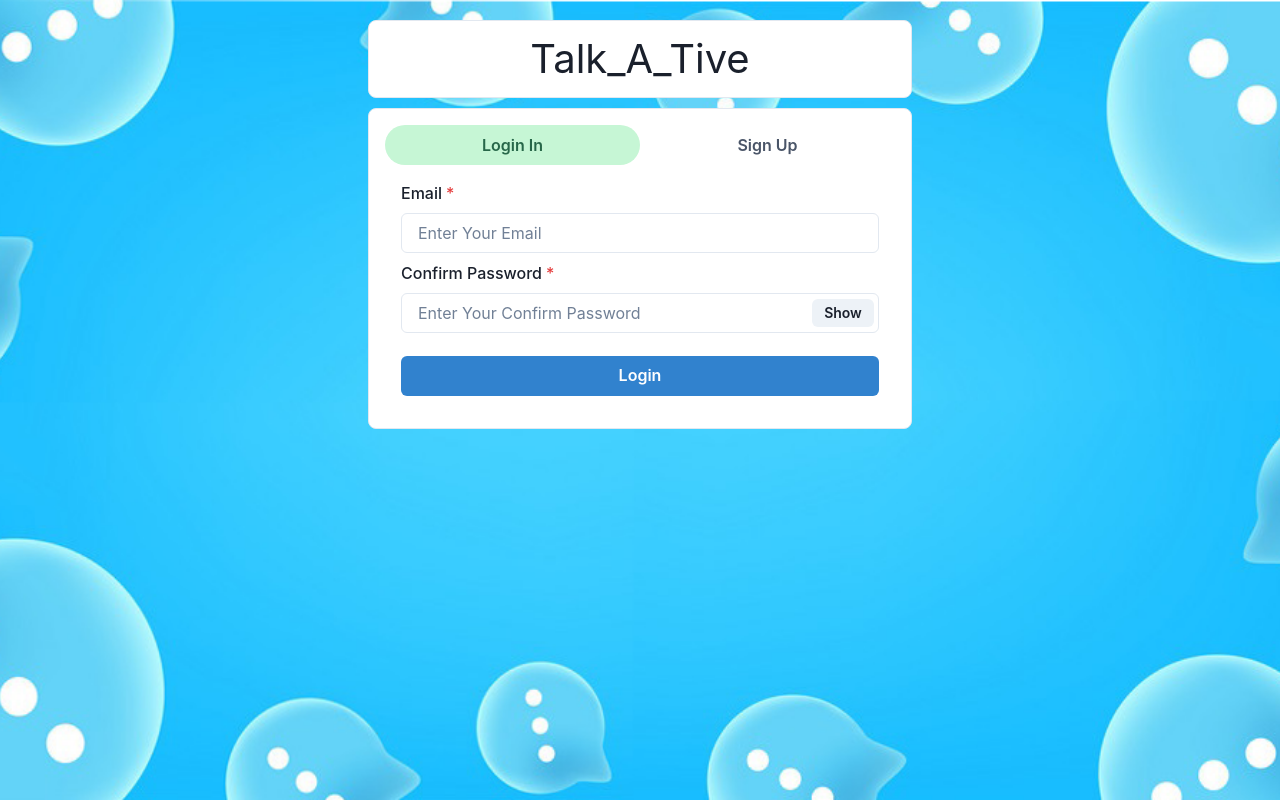
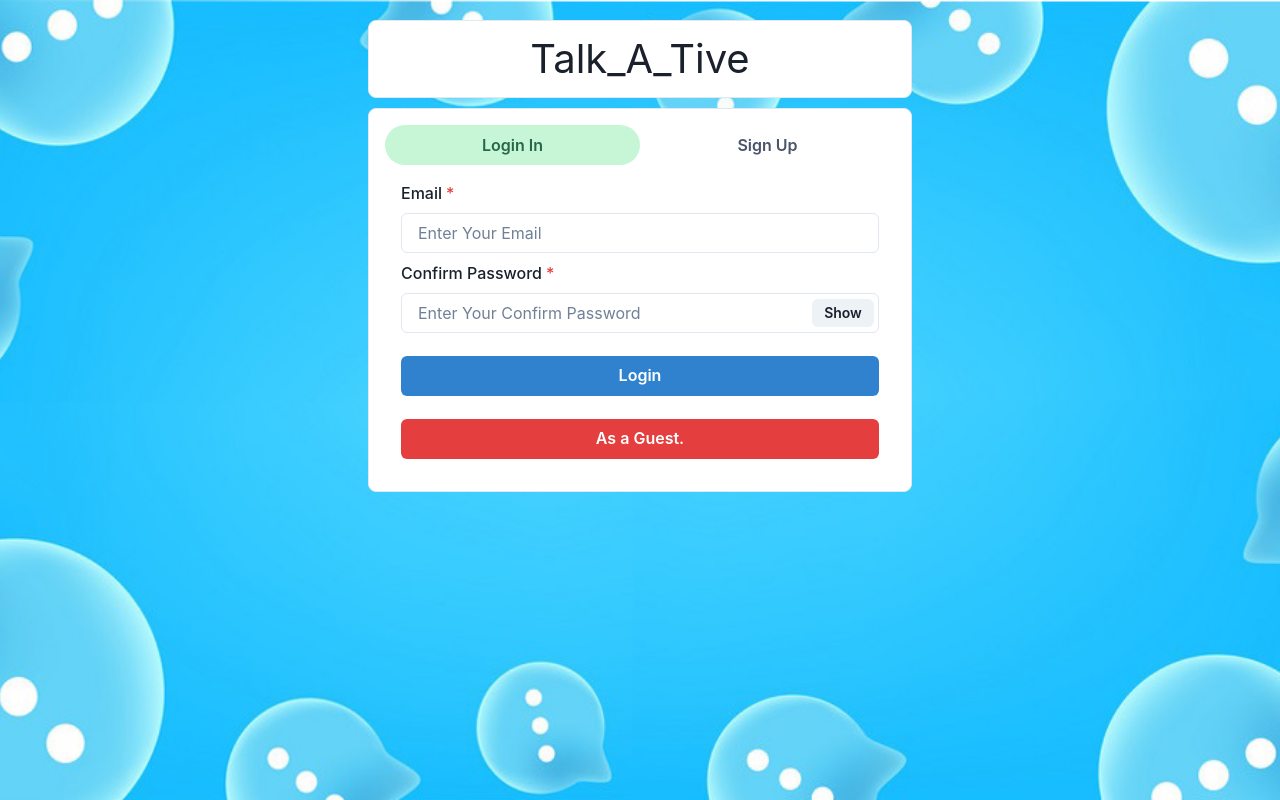
Before and after one commit to siamalrafi/chatting_app, a React (Create React App) app in the folder frontend/: page / in a window 1280 px wide. Built offline with nearby package versions, Linux system fonts and the light colour scheme; a web font is replaced by a local one.

Commit message:
Hello Day

```diff
--- a/frontend/src/Pages/Auth/Login.jsx
+++ b/frontend/src/Pages/Auth/Login.jsx
@@ -40,12 +40,18 @@ const Login = () => {
                 </InputGroup>
             </FormControl>
 
-
             <Button colorScheme="blue" width="100%" style={{ marginTop: 15 }}
                 onClick={SubmitHandler}>
                 Login
             </Button>
 
+            <Button colorScheme="red" width="100%" style={{ marginTop: 15 }}
+                onClick={() => {
+                    setEmail("guser@example.")
+                    setPassword("123456")
+                }}>
+                As a Guest.
+            </Button>
 
 
         </VStack>
```
Also changed, not shown: frontend/src/Pages/Auth/SignUp.jsx (line endings or trailing spaces).
